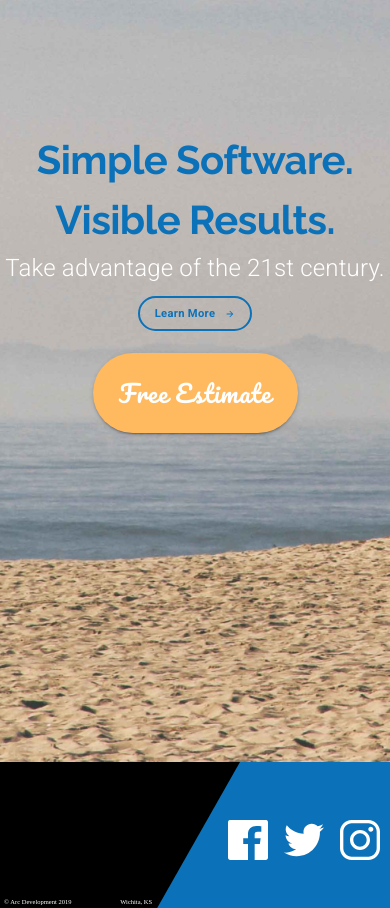
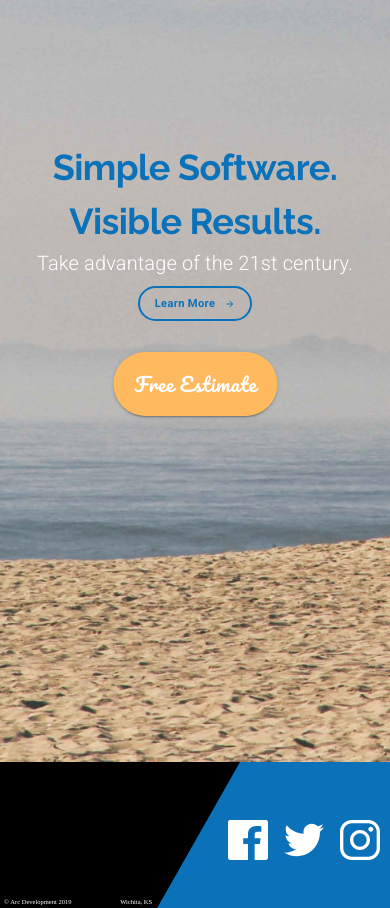
Before and after one commit to ahmet-ustun/arc-develop-clone, a Next.js app: page / in a window 390 px wide. Shown: the part 5980-6888 px from the top of the page. Built offline with nearby package versions, Linux system fonts and the light colour scheme.

Commit message:
Tweak some of the aspects of CallToAction for XS screens

```diff
--- a/src/ui/CallToAction.js
+++ b/src/ui/CallToAction.js
@@ -49,6 +49,7 @@ function CallToAction({ setTabValue }) {
   const theme = useTheme();
 
   const matchesSM = useMediaQuery(theme.breakpoints.down("sm"));
+  const matchesXS = useMediaQuery(theme.breakpoints.down("xs"));
 
   return (
     <Grid
@@ -67,14 +68,17 @@ function CallToAction({ setTabValue }) {
       >
         <Grid container direction="column">
           <Grid item>
-            <Typography variant="h1">
+            <Typography
+              variant="h1"
+              style={{ fontSize: matchesXS && "2.25em" }}
+            >
               Simple Software.
               <br />
               Visible Results.
             </Typography>
             <Typography
               variant="subtitle2"
-              style={{ fontSize: "1.5rem" }}
+              style={{ fontSize: matchesXS ? "1.25rem" : "1.5rem" }}
               gutterBottom
             >
               Take advantage of the 21st century.
@@ -108,6 +112,7 @@ function CallToAction({ setTabValue }) {
           className={classes.estimateButton}
           component={Link}
           href="/estimate"
+          style={{ transform: matchesXS && "scale(0.8)" }}
           onClick={() => setTabValue(5)}
         >
           Free Estimate
```
